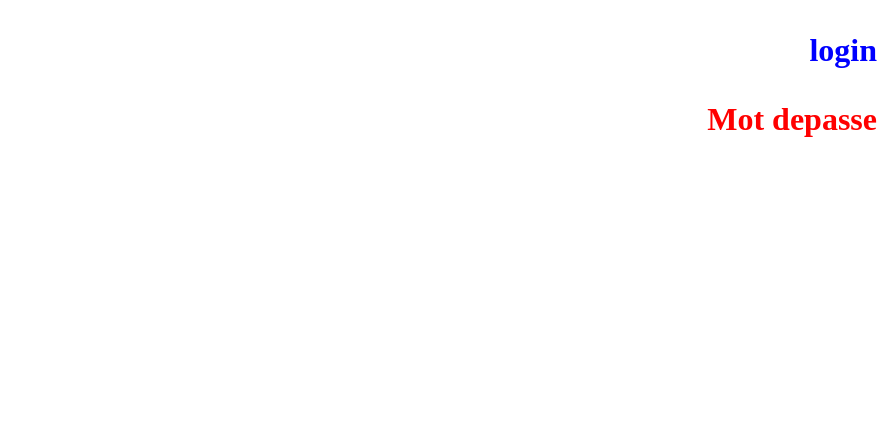
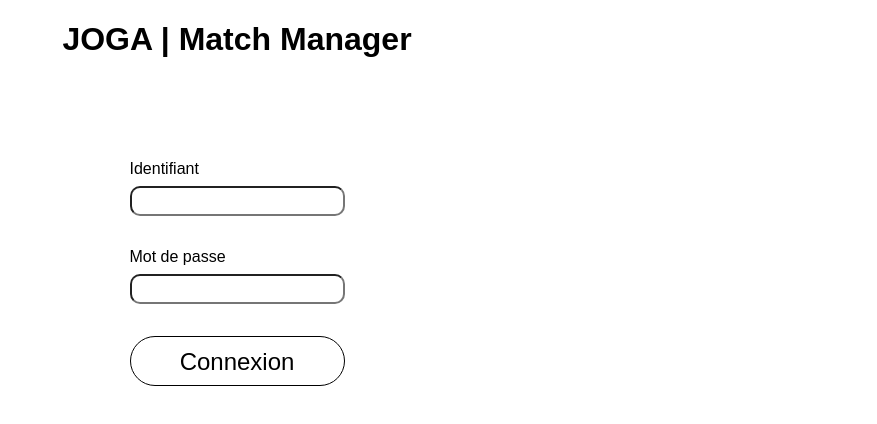
Before and after one commit to Noeh-L/Joga, a website: page index.html in a window 1280 px wide. Shown: the whole page, without its empty margins (403-1280 px from the left). Drawn offline with Linux system fonts and the light colour scheme.

Commit message:
Ajout de la page login temporaire

```diff
--- a/index.html
+++ b/index.html
@@ -9,9 +9,19 @@
     <title>Document</title>
 </head>
 <body>
-    <h1 style="text-align: end;">
-        <p>login</p>
-        <div>Mot depasse</div>
-    </h1>
+    <h1>JOGA | Match Manager</h1>
+    <form>
+        <div class="identifiant">
+            <label for="id">Identifiant</label>
+            <input type="text" id="id">
+        </div>
+        <div class="password">
+            <label for="password">Mot de passe</label>
+            <input type="text" id="password">
+        </div>
+
+        <a href="./dashboard.html">Connexion</a>
+
+    </form>
 </body>
 </html>
--- a/scss/login.scss
+++ b/scss/login.scss
@@ -1,11 +1,49 @@
-$main-color: blue;
-$second-color: red;
+body {
+    display: flex;
+    flex-direction: column;
+    justify-content: center;
+    align-items: center;
+    font-family: sans-serif;
 
-h1 {
-    p {
-        color: $main-color;
-    }
-    div {
-        color: $second-color;
+    form {
+        display: flex;
+        gap: 2rem;
+        flex-direction: column;
+        padding: 2rem;
+        margin-top: 3rem;
+
+        input {
+            border-radius: 10px;
+            height: 1.5rem;
+        }
+
+        .identifiant {
+            display: flex;
+            flex-direction: column;
+            gap: 0.5rem;
+        }
+        .password {
+            display: flex;
+            flex-direction: column;
+            gap: 0.5rem;
+        }
+        a {
+            display: flex;
+            justify-content: center;
+            align-items: center;
+            text-decoration: none;
+            color: black;
+            font-size: 1.5rem;
+            border: black solid 1px;
+            border-radius: 100vh;
+            height: 3rem;
+
+            &:hover {
+                background: #ccc;
+            }
+            &:visited {
+                color: black;
+            }
+        }
     }
 }
```
Also changed, not shown: assets/css/login.css.
